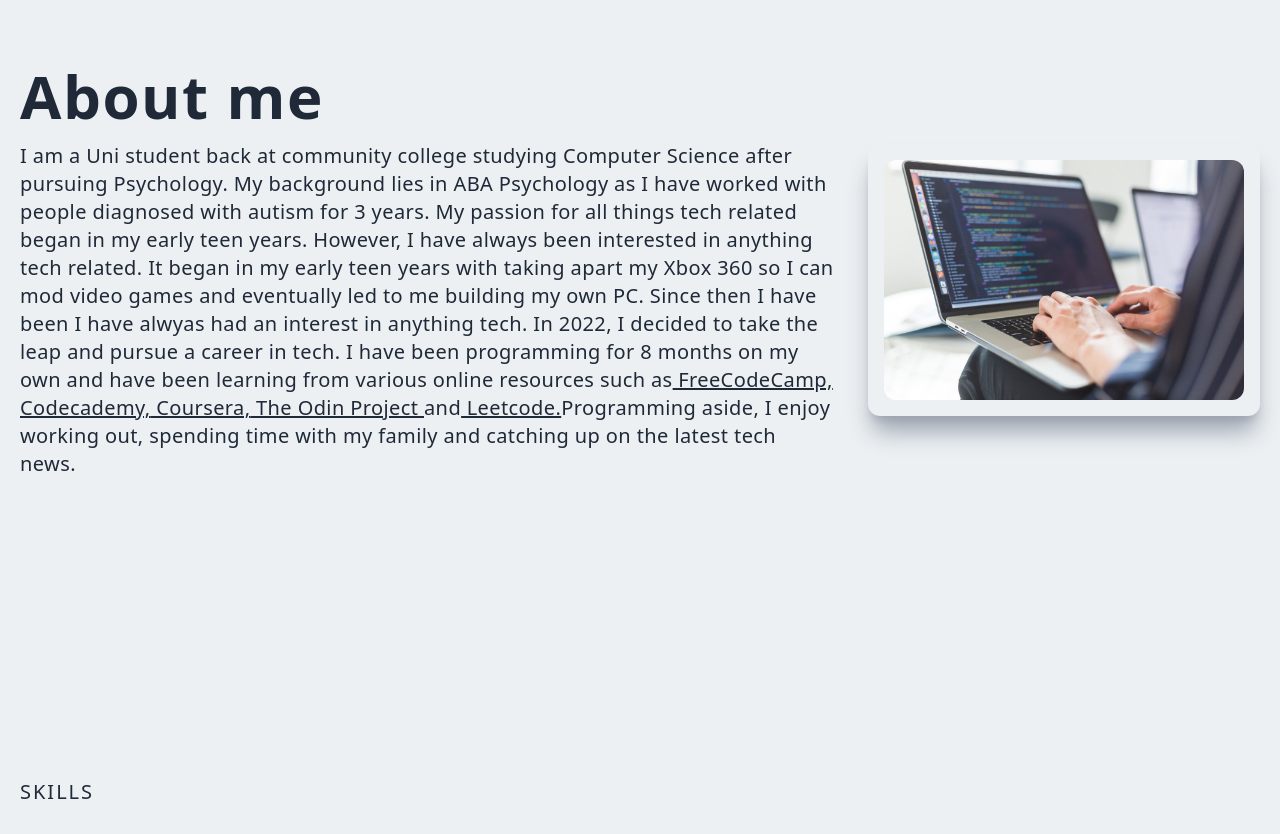
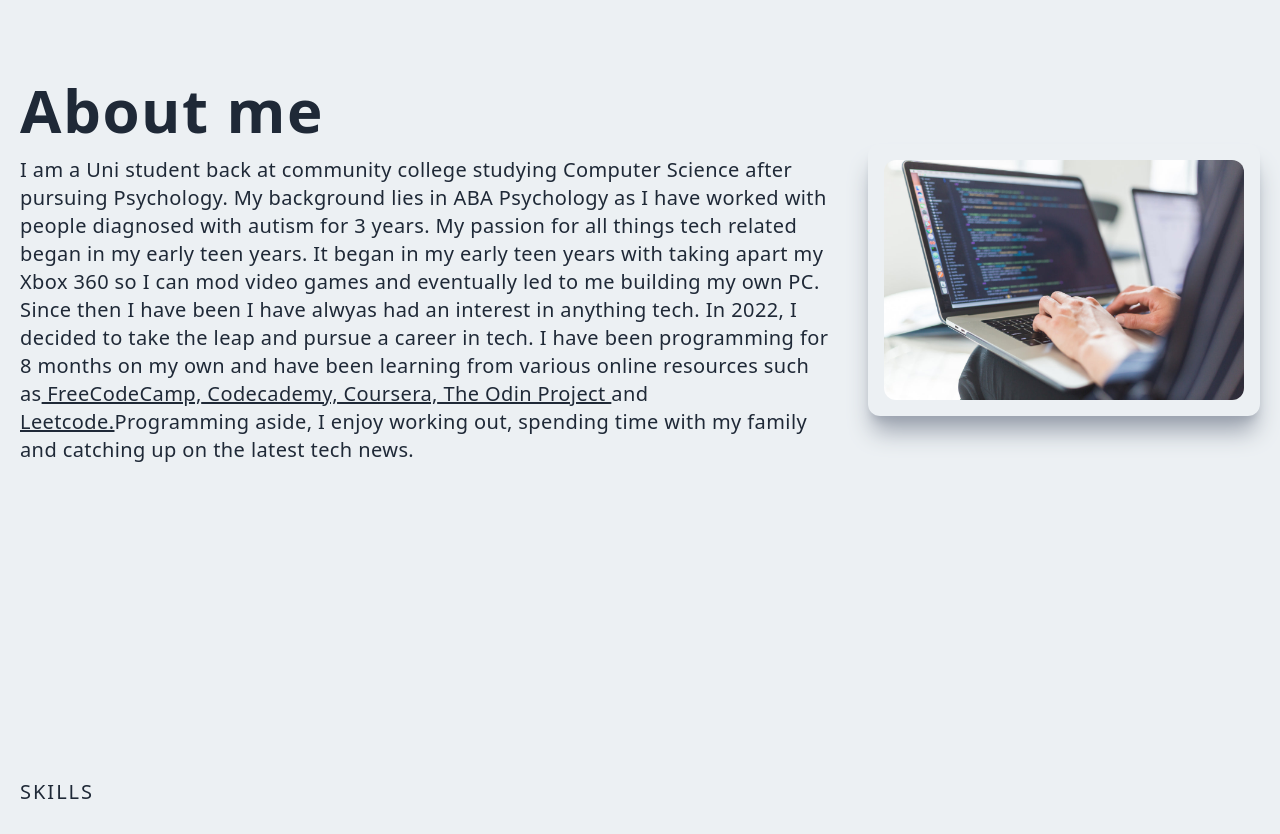
Before and after one commit to avilla212/website-, a Next.js app: page / in a window 1280 px wide. Shown: the part 920-1754 px from the top of the page. Built offline with nearby package versions, Linux system fonts and the light colour scheme.

Commit message:
grammatical changes

```diff
--- a/components/About.jsx
+++ b/components/About.jsx
@@ -14,8 +14,7 @@ const About = ({image}) => {
                   I am a Uni student back at community college studying Computer Science after pursuing Psychology. My background lies in ABA Psychology as I have worked
                   with people diagnosed with autism for 3 years.
                   My passion for all things tech related
-                  began in my early teen years. However, I have always been interested
-                  in anything tech related. It began in my early teen years with taking apart my Xbox 360 so I can mod video games and eventually led to me building my own PC. Since then I have been
+                  began in my early teen years. It began in my early teen years with taking apart my Xbox 360 so I can mod video games and eventually led to me building my own PC. Since then I have been
                   I have alwyas had an interest in anything tech. In 2022, I decided to take the leap and pursue a career in tech.
                   I have been programming for 8 months on my own and have been learning from various online resources such as
                   <Link className='underline cursor-pointer' href='https://www.freecodecamp.org/'> FreeCodeCamp,</Link>
```
